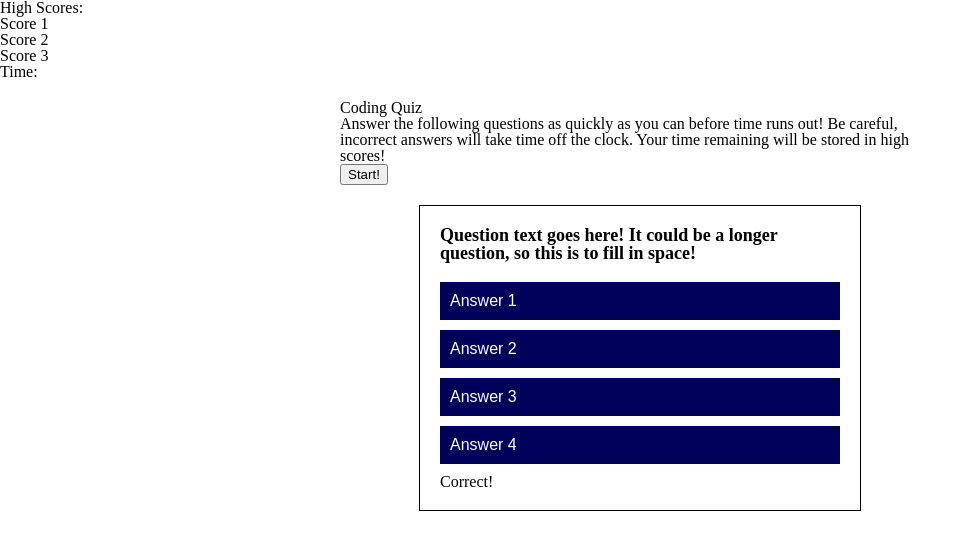
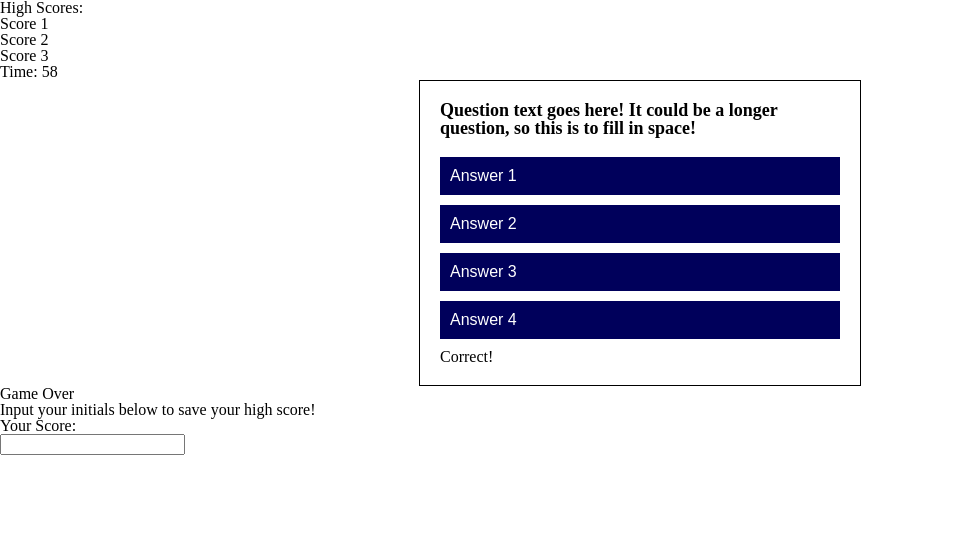
Before and after one commit to Williamatthewood/Code-Quiz-Challenge, a plain HTML site: page index.html in a window 1280 px wide. Both pictures are taken after a click on the button "Start!". Shown: the whole page, without its empty margins (0-972 px from the left). Drawn offline with Linux system fonts and the light colour scheme.

Commit message:
added more to HTML and more logic

```diff
--- a/assets/js/script.js
+++ b/assets/js/script.js
@@ -21,6 +21,7 @@ create a reset high scores button
 var highScoreList = document.getElementById("high-score-list");
 var timeLeftSpan = document.getElementById("time-left-span");
 var startButton = document.getElementById("start-button");
+var instructions = document.getElementById("instructions");
 
 var timerCount;
 var isPlaying = false;
@@ -42,6 +43,8 @@ function startGame(){
     isPlaying = true;
     startButton.disabled = true;
     startTimer();
+    hideInstructions();
+    showQuestions();
 }
 
 function startTimer() {
@@ -49,7 +52,6 @@ function startTimer() {
         timerCount--;
         timeLeftSpan.textContent = timerCount;
         if (timerCount === 0 || questionsAnswered === totalNumberOfQuestions){
-            isPlaying = false;
             clearInterval(timer);
             gameOver();
         }
@@ -57,7 +59,17 @@ function startTimer() {
 }
 
 function gameOver(){
+    isPlaying = false;
+}
+
+function hideInstructions(){
+    instructions.setAttribute("style", "display: none");
+}
+
+function showQuestions(){
 
 }
 
+startButton.addEventListener("click", startGame);
+
 init();
--- a/index.html
+++ b/index.html
@@ -39,6 +39,13 @@
         </ol>
         <h4 id="validate-answer">Correct!</h4>
     </div>
+
+    <section>
+        <h1>Game Over</h1>
+        <p>Input your initials below to save your high score!</p>
+        <h3>Your Score: <span id="score"></span></h3>
+        <input/>
+    </section>
     <script src="./assets/js/script.js"></script>
 </body>
 </html>
```
